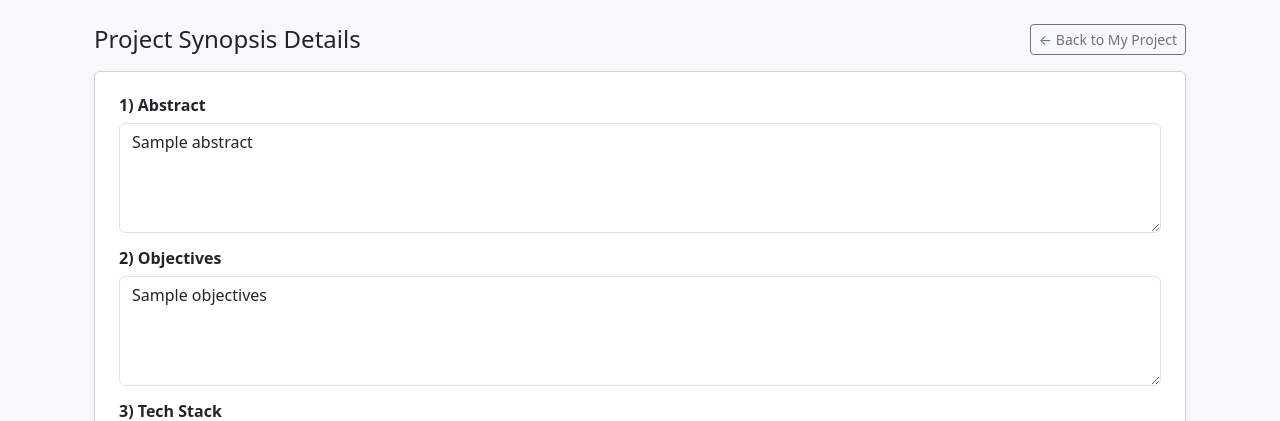
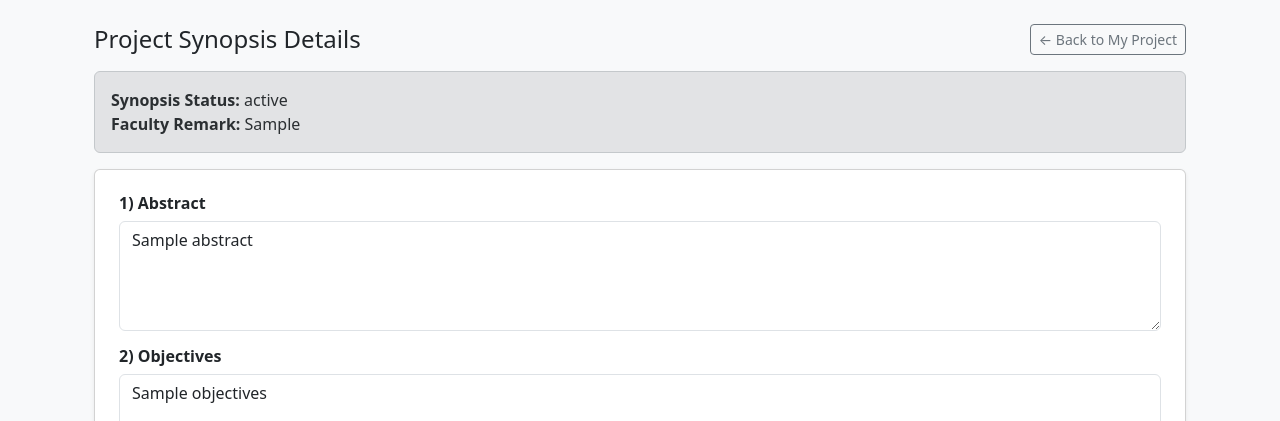
Before and after one commit to abhijithhv-rnsit/rnsit-multidisciplinary_project_2025-26, a Flask app: page /student/project-details in a window 1280 px wide. Shown: the part 56-477 px from the top of the page. Run offline with Flask 3, Linux system fonts and the light colour scheme; the visitor is signed in with stand-in values (Sample User, id 1); a database or web service that is not in the repository returns one stand-in record (values such as "Sample title"); some libraries are stand-ins or nearby versions.

Commit message:
Update student_project_details.html

```diff
--- a/templates/student_project_details.html
+++ b/templates/student_project_details.html
@@ -11,6 +11,8 @@
       ← Back to My Project
     </a>
   </div>
+
+  {% if details %}<div class="alert {% if details.status in ['Reviewed','Approved'] %}alert-success{% elif details.status=='Submitted' %}alert-primary{% else %}alert-secondary{% endif %}"><strong>Synopsis Status:</strong> {{ details.status or 'Draft' }}{% if details.faculty_remark %}<br><strong>Faculty Remark:</strong> {{ details.faculty_remark }}{% endif %}</div>{% endif %}
 
   {% with messages = get_flashed_messages() %}
     {% if messages %}
```
